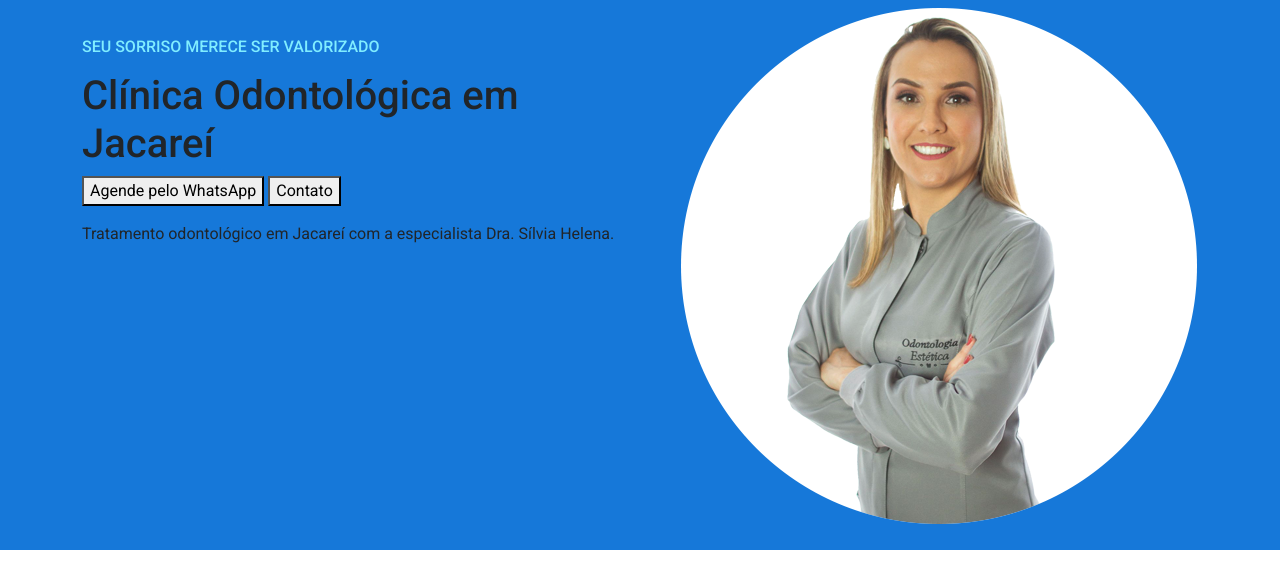
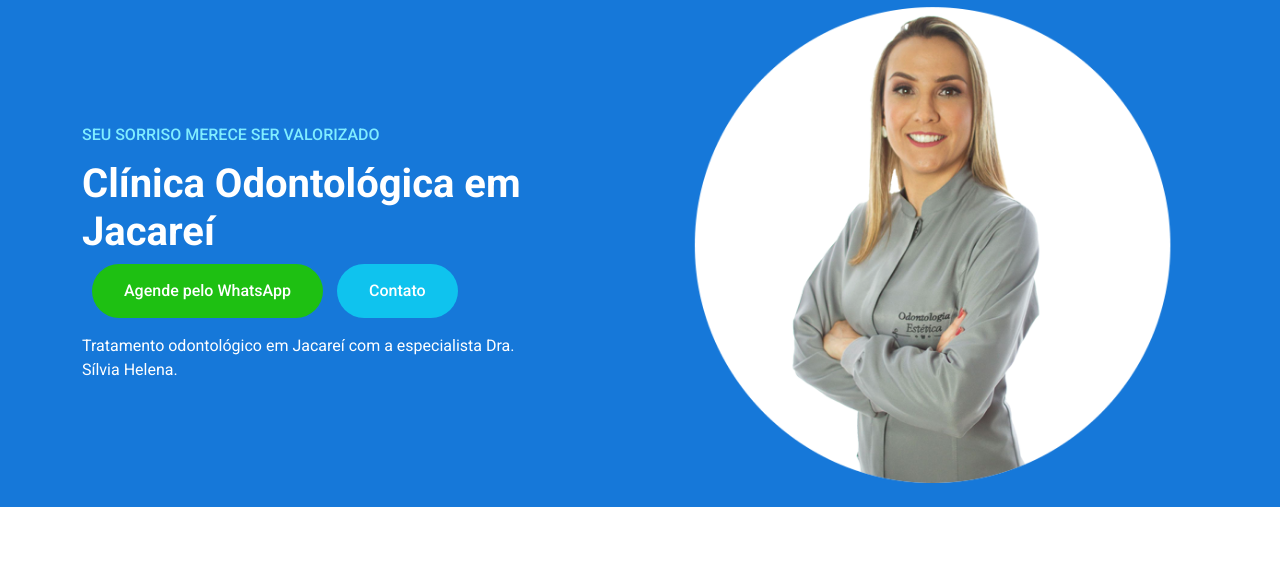
Before and after one commit to onativo/Projetos-Web, a plain HTML site: page SiteDentista/index.html in a window 1280 px wide. Shown: the part 126-714 px from the top of the page. Drawn offline with nearby package versions, Linux system fonts and the light colour scheme.

Commit message:
estilização tela inicial

```diff
--- a/SiteDentista/assets/css/stylesheet.css
+++ b/SiteDentista/assets/css/stylesheet.css
@@ -66,17 +66,62 @@ section{
   align-content: center;
   align-items: center;
 }
-.titulo{
-  padding-top: 20px;
+.conteudo{
+  align-content: center;
+  align-items: center;
 }
-.titulo h5{
+.chamada h5{
   color: #80edff;
   font-size: 16px;
   font-weight: 500;
 }
-.foto-perfil{
+.titulo h1{
+  color: #fff;
+  font-weight: 600;
+}
+.foto-perfil img{
+  align-self: end;
+  height: auto;
   max-width: 530px;
+  vertical-align: middle;
+}
+.foto{
+  display: flex;
+  flex-direction: column;
 }
 .chamada{
-  padding: 20px 40px 100px 20px;
+  padding: 20px 40px 0 20px;
 }
+.button{
+  border-radius: 30px 30px 30px 30px;
+  height: 3.4rem;
+  background-color: #1ec012;
+  border: none;
+  color: #fff;
+  font-weight: 500;
+  margin-left: 10px;
+  margin-right: 10px;
+  padding-left: 2rem;
+  padding-right: 2rem;
+}
+.button:hover{
+  background-color: #27c8f0;
+}
+.button-contato{
+  border-radius: 30px 30px 30px 30px;
+  height: 3.4rem;
+  background-color: #0fc3ee;
+  font-weight: 500;
+  color: #fff;
+  border: none;
+  padding-left: 2rem;
+  padding-right: 2rem;
+}
+.button-contato:hover{
+  background-color: #27c8f0;
+}
+.subtitle p{
+  color: #fff;
+  font-size: 16px;
+  font-weight: 300;
+}
--- a/SiteDentista/index.html
+++ b/SiteDentista/index.html
@@ -65,25 +65,27 @@
 
   <main>
     <section class="home container">
-      <div class="row">
-        <div class="col-md-6 chamada">
-          <div class="titulo">
-            <h5>SEU SORRISO MERECE SER VALORIZADO</h3>
+      <div class="row conteudo">
+        <div class="col-md-5 chamada">
+          <div>
+            <h5>SEU SORRISO MERECE SER VALORIZADO</h5>
           </div>
-          <div class="mt-3">
+          <div class="mt-3 titulo">
             <h1>Clínica Odontológica em Jacareí</h1>
           </div>
           <div class="wpp-btn">
             <button type="button" class="button">Agende pelo WhatsApp</button>
             <button type="button" class="button-contato">Contato</button>
           </div>
-          <div>
-            <p class="mt-3">Tratamento odontológico em Jacareí com a especialista Dra. Sílvia Helena.</p>
+          <div class="subtitle">
+            <p class="mt-3"> <strong>Tratamento odontológico em Jacareí</strong> com a especialista Dra. Sílvia Helena.</p>
           </div>
         </div>
 
-        <div class="col-md-6 foto-perfil">
-          <img src="assets/img/silviahelena-homed.png" alt="a-dentista">
+        <div class="col-md-7 foto-perfil">
+          <div class="foto">
+            <img src="assets/img/silviahelena-homed.png" alt="a-dentista">
+          </div>
         </div>
       </div>
 
```
